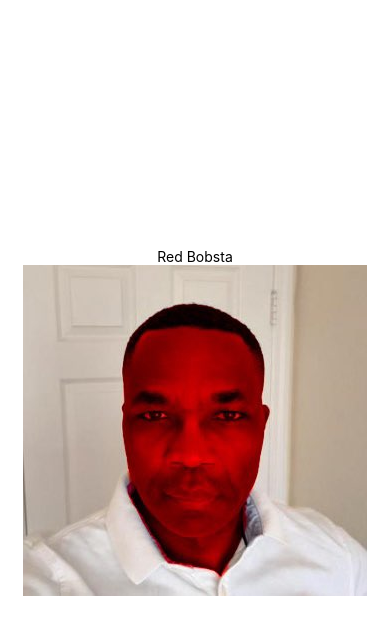
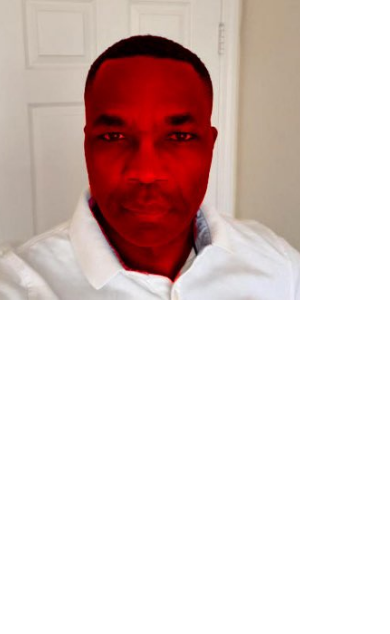
Before and after one commit to Jibby2k1/copit, a React Native app: screen / in a window 390 px wide. Shown: the top 634 px of the page. Built offline with nearby package versions, Linux system fonts and the light colour scheme.

Commit message:
haha it clicks

```diff
--- a/App.js
+++ b/App.js
@@ -1,13 +1,24 @@
 import { StatusBar } from 'expo-status-bar';
-import { StyleSheet, Text, Image, SafeAreaView, View } from 'react-native';
+import { StyleSheet, Text, Image, SafeAreaView, View, TouchableOpacity } from 'react-native';
+import React, { useState } from 'react';
 
-export default function App() {
+const App = () => {
+
+  const [currentImage, setCurrentImage] = useState('image1');
+
+  const handlePress = () => {
+    setCurrentImage(prevImage => prevImage === 'image1' ? 'image2' : 'image1');
+  };
+
   return (
-    <View style={styles.container}>
-      <Text>Red Bobsta</Text>
-      <Image source = {require("./assets/redbobsta.jpg")}/>
-      <StatusBar style="auto" />
-    </View>
+    <TouchableOpacity onPress={handlePress}>
+      <Image
+        source={currentImage === 'image1' ? require('./assets/redbobsta.jpg') : require('./assets/saitama.jpg')}
+        style={{
+          height: 300,
+          width: 300}}
+      />
+    </TouchableOpacity>
   );
 }
 
@@ -19,3 +30,5 @@ const styles = StyleSheet.create({
     justifyContent: 'center',
   },
 });
+
+export default App;
```
Also changed, not shown: assets/saitama.jpg (added).
